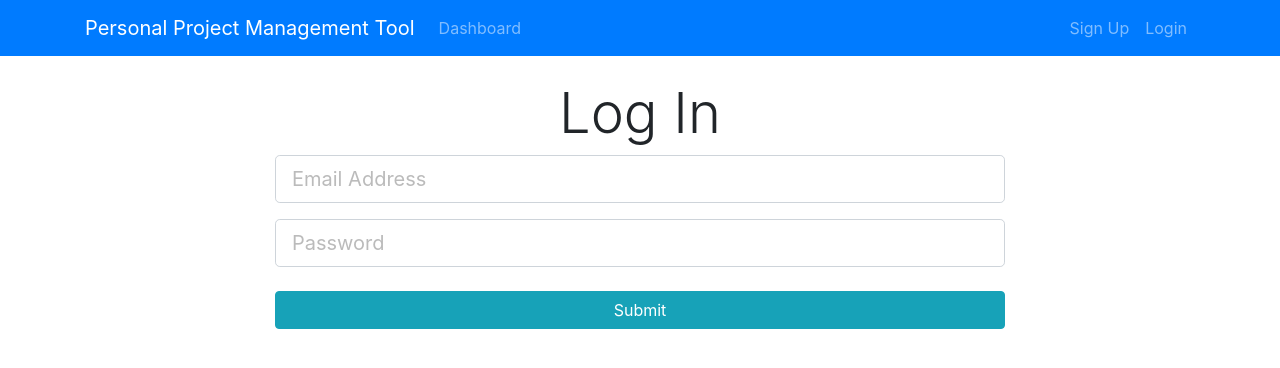
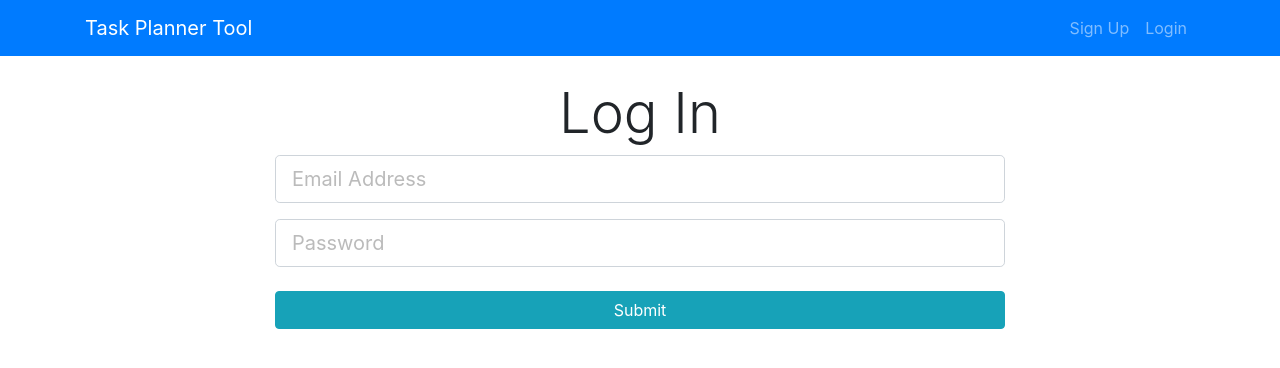
Before and after one commit to SaedMami/task-planner-react-client, a React (Create React App) app: page /login in a window 1280 px wide. Shown: the top 368 px of the page. Built offline with nearby package versions, Linux system fonts and the light colour scheme.

Commit message:
logout login

```diff
--- a/src/App.js
+++ b/src/App.js
@@ -17,6 +17,7 @@ import Login from "./components/user_manegement/Login";
 import jwt_decode from "jwt-decode";
 import { setTokenInHeader } from "./securityUtils/setTokenInHeader";
 import { SET_CURRENT_USER } from "./actions/types";
+import { logout } from "./actions/SecurityActions";
 
 const jwtToken = localStorage.jwtToken;
 
@@ -26,8 +27,7 @@ if (jwtToken) {
   store.dispatch({ type: SET_CURRENT_USER, payload: decoded });
   const currentTime = Date.now() / 1000;
   if (decoded.exp < currentTime) {
-    console.log("token expired");
-    delete localStorage.jwtToken;
+    store.dispatch(logout());
     window.location.href = "/";
   }
 }
@@ -37,7 +37,8 @@ function App() {
     <Provider store={store}>
       <Router>
         <div className="App">
-          <Header />
+          <Route component={Header}></Route>
+
           {
             // public routes
           }
--- a/src/actions/ProjectActions.js
+++ b/src/actions/ProjectActions.js
@@ -15,10 +15,15 @@ export const createProject = (project, history) => async (dispatch) => {
 };
 
 export const getProjects = () => (dispatch) => {
-  axios.get("/api/project").then((res) => {
-    dispatch({ type: GET_PROJECTS, payload: res.data });
-    dispatch({ type: GET_ERRORS, payload: {} });
-  });
+  axios
+    .get("/api/project")
+    .then((res) => {
+      dispatch({ type: GET_PROJECTS, payload: res.data });
+      dispatch({ type: GET_ERRORS, payload: {} });
+    })
+    .catch((err) => {
+      console.log(err);
+    });
 };
 
 export const getProjectByCode = (projectCode, history) => async (dispatch) => {
--- a/src/actions/SecurityActions.js
+++ b/src/actions/SecurityActions.js
@@ -1,5 +1,5 @@
 import axios from "axios";
-import { GET_ERRORS, SET_CURRENT_USER } from "./types";
+import { GET_ERRORS, SET_CURRENT_USER, GET_PROJECTS } from "./types";
 import { setTokenInHeader } from "./../securityUtils/setTokenInHeader";
 import jwt_decode from "jwt-decode";
 
@@ -19,7 +19,6 @@ export const createNewUser = (newUser, history) => async (dispatch) => {
 export const loginUser = (loginRequest, history) => async (dispatch) => {
   try {
     const res = await axios.post("/api/users/login/", loginRequest);
-    console.log(res.data);
     const { token } = res.data;
     localStorage.setItem("jwtToken", token);
     setTokenInHeader(token);
@@ -31,3 +30,19 @@ export const loginUser = (loginRequest, history) => async (dispatch) => {
     dispatch({ type: GET_ERRORS, payload: error.response.data });
   }
 };
+
+export const logout = (history) => async (dispatch) => {
+  localStorage.removeItem("jwtToken");
+  setTokenInHeader(false);
+  dispatch({
+    type: SET_CURRENT_USER,
+    payload: {},
+  });
+
+  dispatch({
+    type: GET_PROJECTS,
+    payload: [],
+  });
+
+  history.push("/");
+};
--- a/src/components/Layout/Header.js
+++ b/src/components/Layout/Header.js
@@ -1,13 +1,17 @@
 import React, { Component } from "react";
 import { Link } from "react-router-dom";
+import { connect } from "react-redux";
+import { logout } from "../../actions/SecurityActions";
 
 class Header extends Component {
   render() {
+    const { validToken } = this.props.security;
+    const { fullName } = this.props.security.currentUser;
     return (
       <nav className="navbar navbar-expand-sm navbar-dark bg-primary mb-4">
         <div className="container">
           <Link className="navbar-brand" to="/dashboard">
-            Personal Project Management Tool
+            Task Planner Tool
           </Link>
           <button
             className="navbar-toggler"
@@ -18,25 +22,53 @@ class Header extends Component {
             <span className="navbar-toggler-icon" />
           </button>
 
-          <div className="collapse navbar-collapse" id="mobile-nav">
-            <ul className="navbar-nav mr-auto">
+          <div
+            className="collapse navbar-collapse d-flex flex-row justify-content-between"
+            id="mobile-nav"
+          >
+            <ul className="navbar-nav">
               <li className="nav-item">
+                {validToken && (
                   <Link className="nav-link" to="/dashboard">
                     Dashboard
                   </Link>
+                )}
               </li>
             </ul>
 
-            <ul className="navbar-nav ml-auto">
+            <ul className="navbar-nav">
+              {!validToken && (
                 <li className="nav-item">
                   <Link className="nav-link " to="/register">
                     Sign Up
                   </Link>
                 </li>
+              )}
+              {!validToken && (
                 <li className="nav-item">
                   <Link className="nav-link" to="/login">
                     Login
                   </Link>
+                </li>
+              )}
+
+              {validToken && (
+                <li className="nav-item">
+                  <span className="navbar-text">
+                    <i className="fa fa-user-circle mr-1"></i>
+                    {fullName}
+                  </span>
+                </li>
+              )}
+              <li className="nav-item">
+                {validToken && (
+                  <a
+                    onClick={(e) => this.props.logout(this.props.history)}
+                    className="nav-link"
+                  >
+                    Logout
+                  </a>
+                )}
               </li>
             </ul>
           </div>
@@ -46,4 +78,8 @@ class Header extends Component {
   }
 }
 
-export default Header;
+const mapStateToProps = (state) => ({
+  security: state.security,
+});
+
+export default connect(mapStateToProps, { logout })(Header);
--- a/src/reducers/SecurityReducer.js
+++ b/src/reducers/SecurityReducer.js
@@ -10,7 +10,7 @@ export default function (state = initialState, action) {
     case SET_CURRENT_USER: {
       return {
         ...state,
-        validToken: action.payload ? true : false,
+        validToken: Object.keys(action.payload).length === 0 ? false : true,
         currentUser: action.payload,
       };
     }
```
Lines whose indentation alone changed are shown as unchanged.
